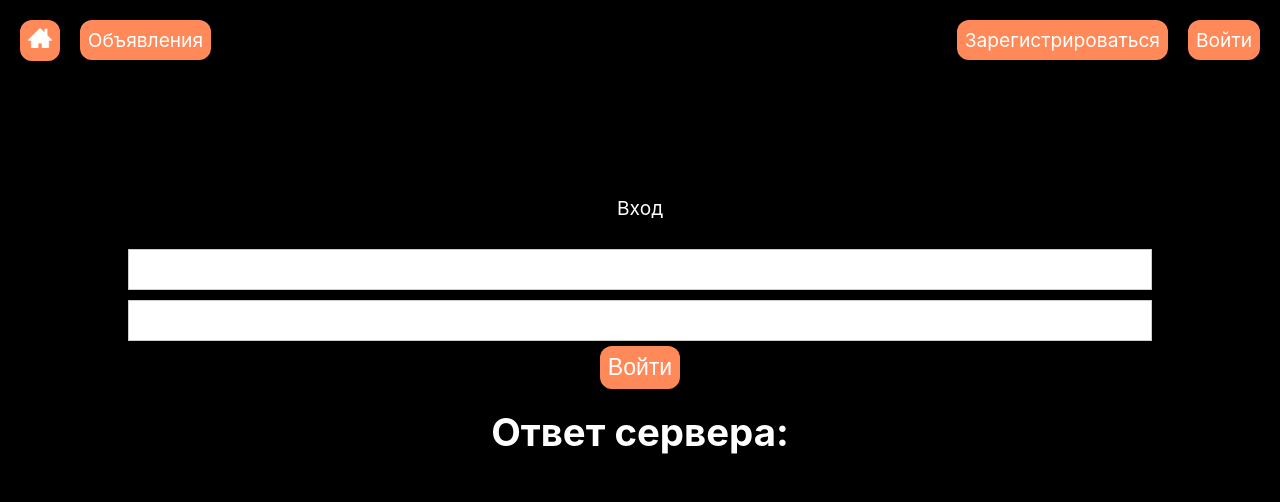
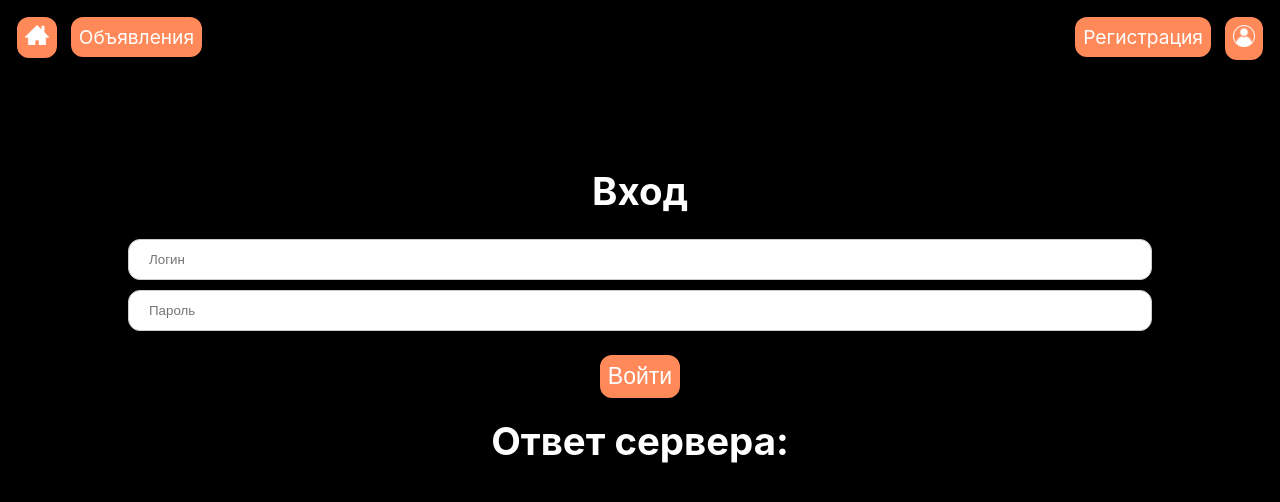
Before and after one commit to Nopennn/mai_houses, a React (Create React App) app: page /signin in a window 1280 px wide. Shown: the top 502 px of the page. Built offline with nearby package versions, Linux system fonts and the light colour scheme.

Commit message:
Prettify

```diff
--- a/src/App.css
+++ b/src/App.css
@@ -21,7 +21,7 @@ nav.navbar {
 }
 li.nav-item {
     margin: 5px;
-    padding: 5px;
+    padding: 2px;
 }
 li.left-link {
     float: left;
@@ -130,6 +130,7 @@ image.profile-logo {
 input {
     padding: 4px;
     margin: 5px;
+    border-radius: 12px;
 }
 h1 {
     margin: 20px;
--- a/src/components/AppRouter.js
+++ b/src/components/AppRouter.js
@@ -16,11 +16,15 @@ const authButtons = () => {
     return (
         <ul className="link-list right-links">
             <li className="nav-item right-link">
-                <Link to="/signin" className="nav-link">Войти</Link>
+                <Link to="/signin" className="nav-link">
+                    <div className="logo">
+                        <img src={"profile_logo.png"} alt="Профиль" height="22px" width="auto"/>
+                    </div>
+                </Link>
             </li>
 
             <li className="nav-item right-link">
-                <Link to="/signup" className="nav-link">Зарегистрироваться</Link>
+                <Link to="/signup" className="nav-link">Регистрация</Link>
             </li>
         </ul>
     )
--- a/src/pages/Signin.js
+++ b/src/pages/Signin.js
@@ -34,15 +34,17 @@ const SigninForm = () => {
     }
     return (
         <div>
-            <br></br>
-            <input type="text" value={login} id="login" onChange={event => setLogin(event.target.value)}/>
-            <input type="password" value={password} id="password"
+            <input type="text" value={login} id="login" placeholder="Логин" onChange={event => setLogin(event.target.value)}/>
+            <input type="password" value={password} id="password" placeholder="Пароль"
                    onChange={event => setPassword(event.target.value)}/>
             <br></br>
-            <button
-                onClick={() => postSignInData(login, password)}>
-                Войти
-            </button>
+            <p>
+                <button
+                    onClick={() => postSignInData(login, password)}>
+                    Войти
+                </button>
+            </p>
+
 
             <h1>Ответ сервера: {serverResponse.message}</h1>
         </div>
@@ -61,8 +63,8 @@ const Signin = () => {
 
     return (
         <div className="signin">
-            <br></br><br></br><br></br><br></br>
-            Вход
+            <br/><br/>
+            <h1>Вход</h1>
             {Cookies.get("auth_token") ? Authorised() : SigninForm()}
 
         </div>
--- a/src/pages/Signup.js
+++ b/src/pages/Signup.js
@@ -102,9 +102,8 @@ const Signup = () => {
 
     return (
         <div className="signup">
-            <p>
-                Регистрация
-            </p>
+            <br/><br/>
+            <h1>Регистрация</h1>
 
             {/*<label htmlFor="login">Логин</label>*/}
             <input type="text" value={login} id="login" placeholder="Логин" onChange={event => setLogin(event.target.value)}/>
```
